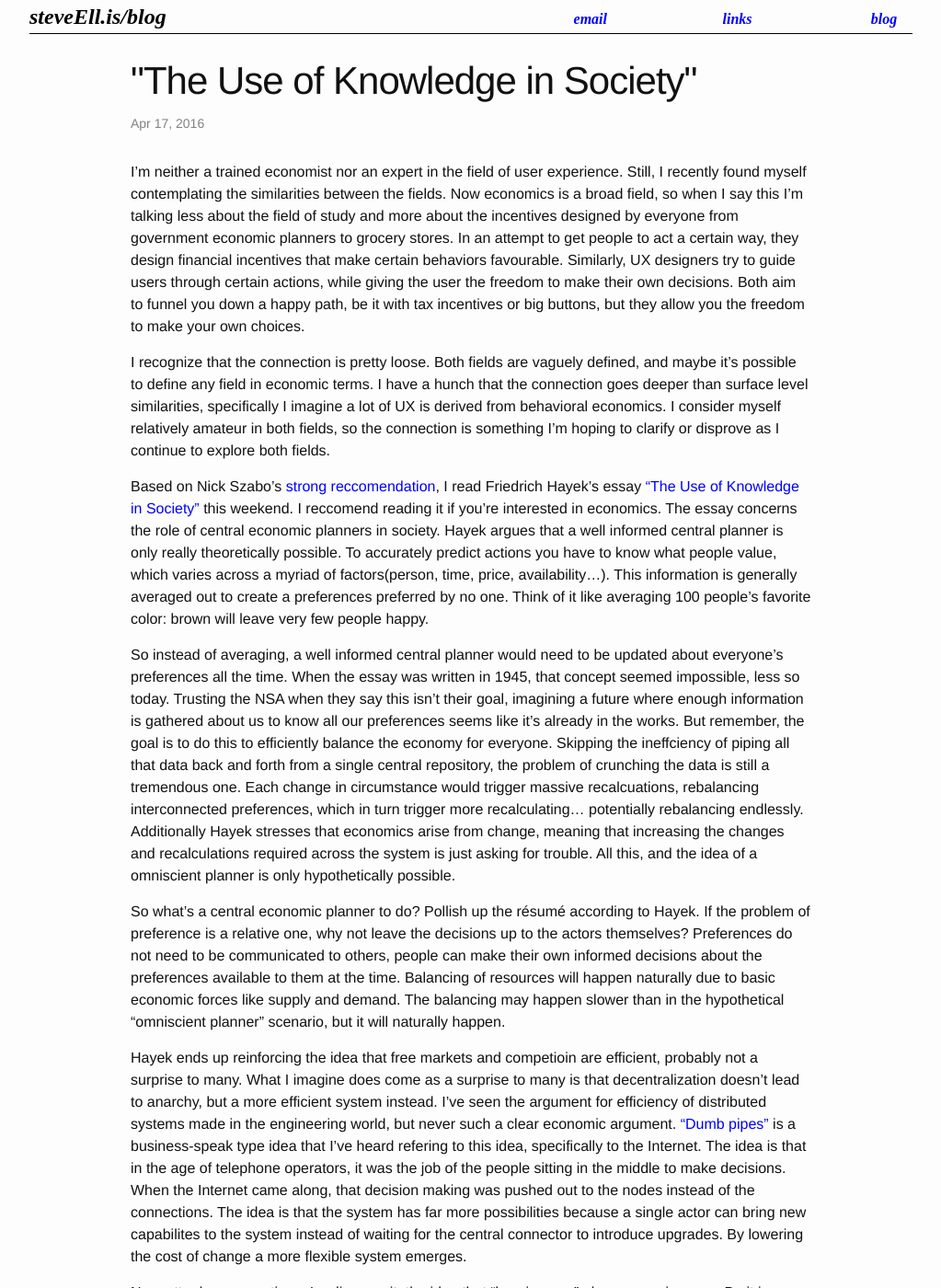
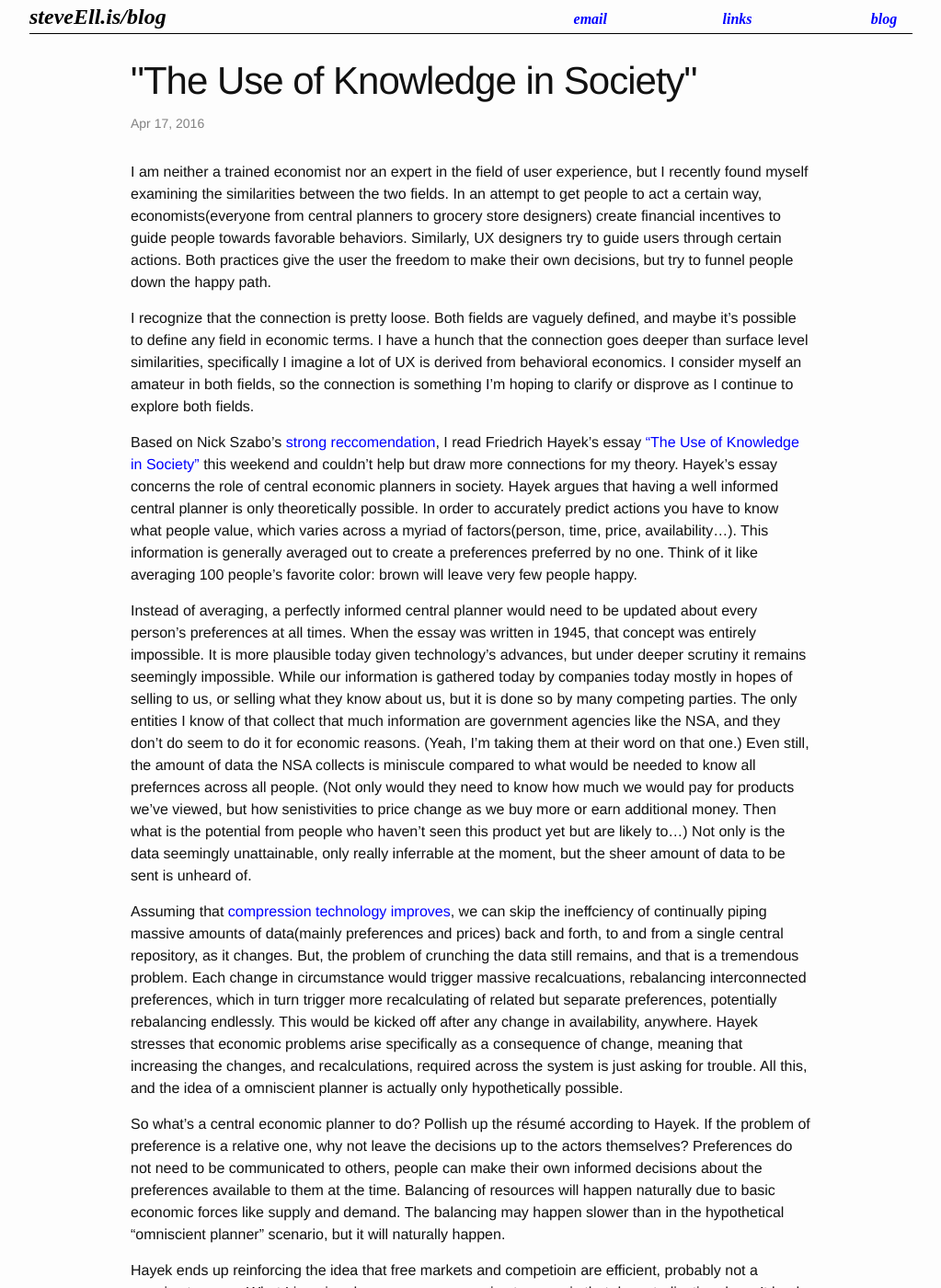
Before and after one commit to se3000/se3000.github.io, a Jekyll site: the page built from _posts/2016-04-17-knowledge_in_society.markdown, in a window 1280 px wide and 1400 px high. Shown: the whole window at 92% size, without its empty margins (128-1151 px from the left). Built offline with Jekyll 4.4.1, drawn with Linux system fonts in a browser that asks for light colours; some of the changed text lies outside the part shown.

Commit message:
Touch up last post

```diff
--- a/_posts/2016-04-17-knowledge_in_society.markdown
+++ b/_posts/2016-04-17-knowledge_in_society.markdown
@@ -3,16 +3,20 @@ layout: post
 title:  '"The Use of Knowledge in Society"'
 date:   2016-04-17 19:57:00
 ---
-I'm neither a trained economist nor an expert in the field of user experience. Still, I recently found myself contemplating the similarities between the fields. Now economics is a broad field, so when I say this I'm talking less about the field of study and more about the incentives designed by everyone from government economic planners to grocery stores. In an attempt to get people to act a certain way, they design financial incentives that make certain behaviors favourable. Similarly, UX designers try to guide users through certain actions, while giving the user the freedom to make their own decisions. Both aim to funnel you down a happy path, be it with tax incentives or big buttons, but they allow you the freedom to make your own choices.
+I am neither a trained economist nor an expert in the field of user experience, but I recently found myself examining the similarities between the two fields. In an attempt to get people to act a certain way, economists(everyone from central planners to grocery store designers) create financial incentives to guide people towards favorable behaviors. Similarly, UX designers try to guide users through certain actions. Both practices give the user the freedom to make their own decisions, but try to funnel people down the happy path.
 
-I recognize that the connection is pretty loose. Both fields are vaguely defined, and maybe it's possible to define any field in economic terms. I have a hunch that the connection goes deeper than surface level similarities, specifically I imagine a lot of UX is derived from behavioral economics. I consider myself relatively amateur in both fields, so the connection is something I'm hoping to clarify or disprove as I continue to explore both fields.
+I recognize that the connection is pretty loose. Both fields are vaguely defined, and maybe it's possible to define any field in economic terms. I have a hunch that the connection goes deeper than surface level similarities, specifically I imagine a lot of UX is derived from behavioral economics. I consider myself an amateur in both fields, so the connection is something I'm hoping to clarify or disprove as I continue to explore both fields.
 
-Based on Nick Szabo's [strong reccomendation](https://twitter.com/nickszabo4/status/697295612685979649), I read Friedrich Hayek's essay ["The Use of Knowledge in Society"](http://www.econlib.org/library/Essays/hykKnw1.html) this weekend. I reccomend reading it if you're interested in economics. The essay concerns the role of central economic planners in society. Hayek argues that a well informed central planner is only really theoretically possible. To accurately predict actions you have to know what people value, which varies across a myriad of factors(person, time, price, availability...). This information is generally averaged out to create a preferences preferred by no one. Think of it like averaging 100 people's favorite color: brown will leave very few people happy.
+Based on Nick Szabo's [strong reccomendation](https://twitter.com/nickszabo4/status/697295612685979649), I read Friedrich Hayek's essay ["The Use of Knowledge in Society"](http://www.econlib.org/library/Essays/hykKnw1.html) this weekend and couldn't help but draw more connections for my theory. Hayek's essay concerns the role of central economic planners in society. Hayek argues that having a well informed central planner is only theoretically possible. In order to accurately predict actions you have to know what people value, which varies across a myriad of factors(person, time, price, availability...). This information is generally averaged out to create a preferences preferred by no one. Think of it like averaging 100 people's favorite color: brown will leave very few people happy.
 
-So instead of averaging, a well informed central planner would need to be updated about everyone's preferences all the time. When the essay was written in 1945, that concept seemed impossible, less so today. Trusting the NSA when they say this isn't their goal, imagining a future where enough information is gathered about us to know all our preferences seems like it's already in the works. But remember, the goal is to do this to efficiently balance the economy for everyone. Skipping the ineffciency of piping all that data back and forth from a single central repository, the problem of crunching the data is still a tremendous one. Each change in circumstance would trigger massive recalcuations, rebalancing interconnected preferences, which in turn trigger more recalculating... potentially rebalancing endlessly. Additionally Hayek stresses that economics arise from change, meaning that increasing the changes and recalculations required across the system is just asking for trouble. All this, and the idea of a omniscient planner is only hypothetically possible.
+Instead of averaging, a perfectly informed central planner would need to be updated about every person's preferences at all times. When the essay was written in 1945, that concept was entirely impossible. It is more plausible today given technology's advances, but under deeper scrutiny it remains seemingly impossible. While our information is gathered today by companies today mostly in hopes of selling to us, or selling what they know about us, but it is done so by many competing parties. The only entities I know of that collect that much information are government agencies like the NSA, and they don't do seem to do it for economic reasons. (Yeah, I'm taking them at their word on that one.) Even still, the amount of data the NSA collects is miniscule compared to what would be needed to know all prefernces across all people. (Not only would they need to know how much we would pay for products we've viewed, but how senistivities to price change as we buy more or earn additional money. Then what is the potential from people who haven't seen this product yet but are likely to...) Not only is the data seemingly unattainable, only really inferrable at the moment, but the sheer amount of data to be sent is unheard of.
+
+Assuming that [compression technology improves](http://www.piedpiper.com/), we can skip the ineffciency of continually piping massive amounts of data(mainly preferences and prices) back and forth, to and from a single central repository, as it changes. But, the problem of crunching the data still remains, and that is a tremendous problem. Each change in circumstance would trigger massive recalcuations, rebalancing interconnected preferences, which in turn trigger more recalculating of related but separate preferences, potentially rebalancing endlessly. This would be kicked off after any change in availability, anywhere. Hayek stresses that economic problems arise specifically as a consequence of change, meaning that increasing the changes, and recalculations, required across the system is just asking for trouble. All this, and the idea of a omniscient planner is actually only hypothetically possible.
 
 So what's a central economic planner to do? Pollish up the résumé according to Hayek. If the problem of preference is a relative one, why not leave the decisions up to the actors themselves? Preferences do not need to be communicated to others, people can make their own informed decisions about the preferences available to them at the time. Balancing of resources will happen naturally due to basic economic forces like supply and demand. The balancing may happen slower than in the hypothetical "omniscient planner" scenario, but it will naturally happen.
 
-Hayek ends up reinforcing the idea that free markets and competioin are efficient, probably not a surprise to many. What I imagine does come as a surprise to many is that decentralization doesn't lead to anarchy, but a more efficient system instead. I've seen the argument for efficiency of distributed systems made in the engineering world, but never such a clear economic argument. ["Dumb pipes"](https://en.wikipedia.org/wiki/Dumb_pipe) is a business-speak type idea that I've heard refering to this idea, specifically to the Internet. The idea is that in the age of telephone operators, it was the job of the people sitting in the middle to make decisions. When the Internet came along, that decision making was pushed out to the nodes instead of the connections. The idea is that the system has far more possibilities because a single actor can bring new capabilites to the system instead of waiting for the central connector to introduce upgrades. By lowering the cost of change a more flexible system emerges.
+Hayek ends up reinforcing the idea that free markets and competioin are efficient, probably not a surprise to many. What I imagine does come as a surprise to many is that decentralization doesn't lead to anarchy, but a more efficient system instead. I've seen the argument for efficiency of distributed systems made in the engineering world, but never such a clear economic argument. Not only does this solution preserve options like prvacy and autonomy, but we've seen it work in practice instead of just in theory.
 
-No matter how many times I rediscover it, the idea that "less is more" always surprises me. Be it in engineering, design, or economics, simplicity wins out. The first paper I've read since drawing my new parallel between UX and economics, and I find myself reinforcing the my belief that these fields stem from the same root. I've heard that the best design "gets out of the way," apparently so does the best economic policy as well.
+["Dumb pipes"](https://en.wikipedia.org/wiki/Dumb_pipe) is a sort of a high-level tech idea that I've heard referring to the idea of decentralization on an infrastructure level. The gist is that in the age of telephone operators, it was the job of the people sitting in the middle to make decisions. Eventually instead of asking the operator in the middle for someone, you could dial a number. The control was pushed to the edges, and the need for people sitting in the middle was decreased. Similarly information used to be spread in mass by tradtional media companies, like newspapers and television stations. When the Internet came along, the decision of who decides what is news was pushed out to the edges instead of central parties. The idea is that the system has far more possibilities because a single actor can bring new value to the system instead of waiting for the central connector to introduce it. By lowering the cost of change a more flexible system emerges.
+
+No matter how many times I discover it, the idea that "less is more" always surprises me. Be it in engineering, design, or economics, simplicity rules. Hayek lays out a convincing argument that central planning is overkill, and that a cental controlling party is actually the less efficient for a market. Reading this, I couldn't help but be reminded of what I've heard about how the best design "gets out of the way." Apparently so does the best economic policy too.
```
